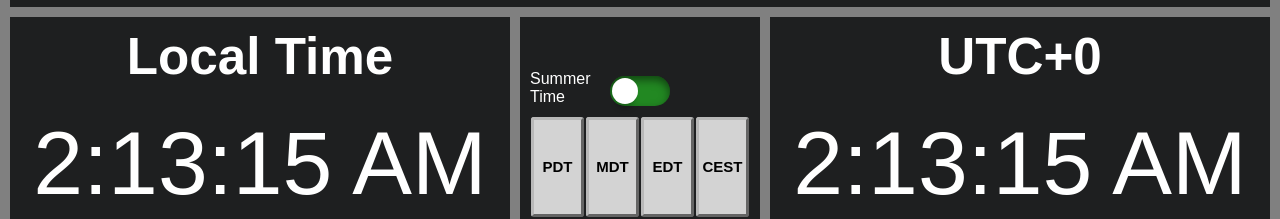
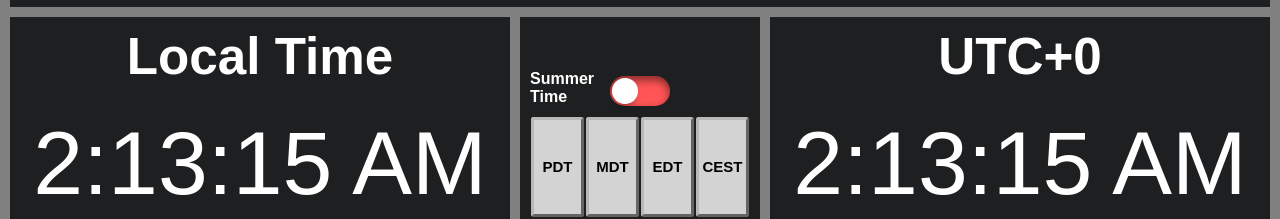
Before and after one commit to Elikain/time-zones-react, a React (Create React App) app: page / in a window 1280 px wide. Shown: the part 217-436 px from the top of the page. Built offline with nearby package versions, Linux system fonts and the light colour scheme.

Commit message:
some changes to parts of the class switch_seasons

```diff
--- a/src/index.css
+++ b/src/index.css
@@ -103,6 +103,12 @@ article:nth-of-type(2) {
 span {
 	flex: 1;
 	color: #fff;
+	font-weight: bold;
+	white-space: pre-line;
+	-webkit-user-select: none;
+	-moz-user-select: none;
+	-ms-user-select: none;
+	user-select: none;
 }
 
 .span_summer {
@@ -127,7 +133,7 @@ span {
 	position: relative;
 	width: 60px;
 	height: 30px;
-	background: #282;
+	background: #ff5555;
 	border-radius: 20px;
 	box-shadow: inset 0 4px 8px rgb(0,0,0,0.5);
 }
@@ -151,7 +157,7 @@ input[type=checkbox]:checked + .switch_btn:before {
 }
 
 input[type=checkbox]:checked + .switch_btn {
-	background: #80cef2;
+	background: #5555ff;
 }
 
 button {
```
